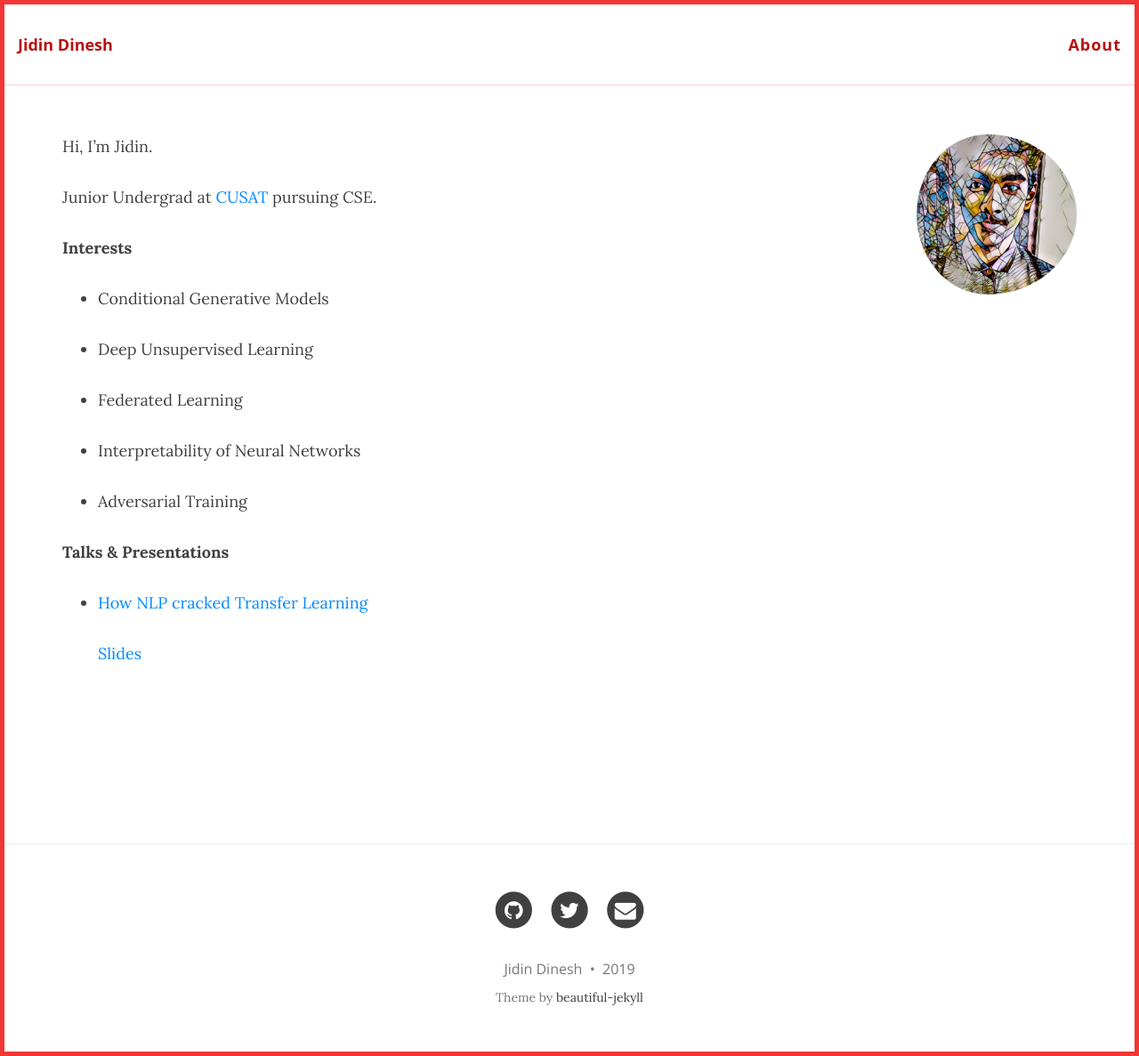
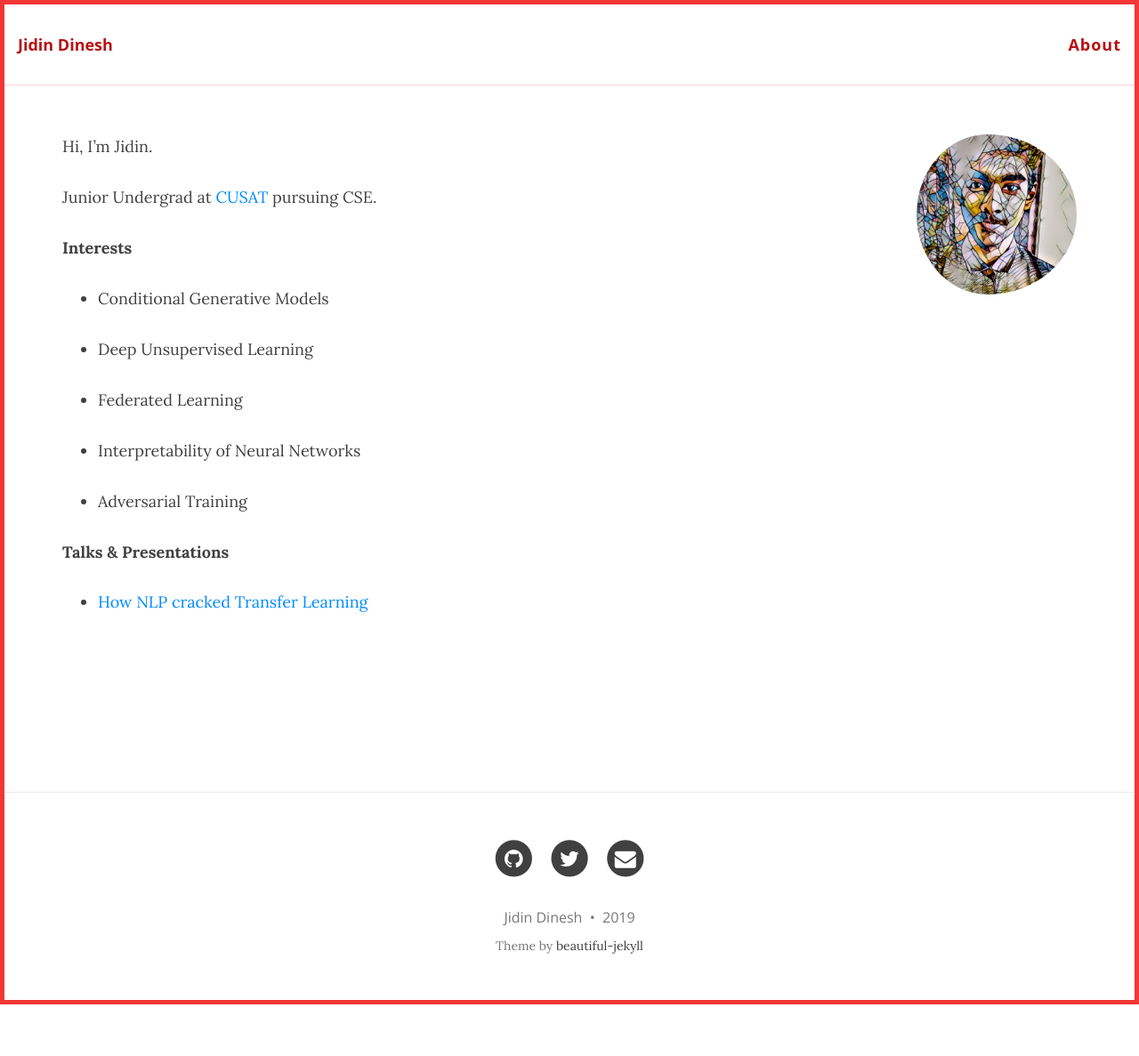
Before and after one commit to jidindinesh/jidindinesh.github.io, a Jekyll site: the page built from About.md, in a window 1280 px wide. Shown: the whole page at 89% size. Built offline with Jekyll 4.4.1, drawn with Linux system fonts in a browser that asks for light colours; nearby versions of some CDN libraries; our own code applies the rules of GitHub Pages for plain Markdown files; after the commit the page ends 1129 px from its top, so only the background shows below that.

Commit message:
Update About.md

```diff
--- a/About.md
+++ b/About.md
@@ -22,6 +22,4 @@ Junior Undergrad at [CUSAT](https://cusat.ac.in/) pursuing CSE.
 
 * [How NLP cracked Transfer Learning](https://twimlai.com/meetups/bert-pre-training-of-deep-bidirectional-transformers-for-language-understanding/)
 
-  [Slides](http://bit.do/eSvDp)
-
 <div style="margin: 150px;"></div>
```
